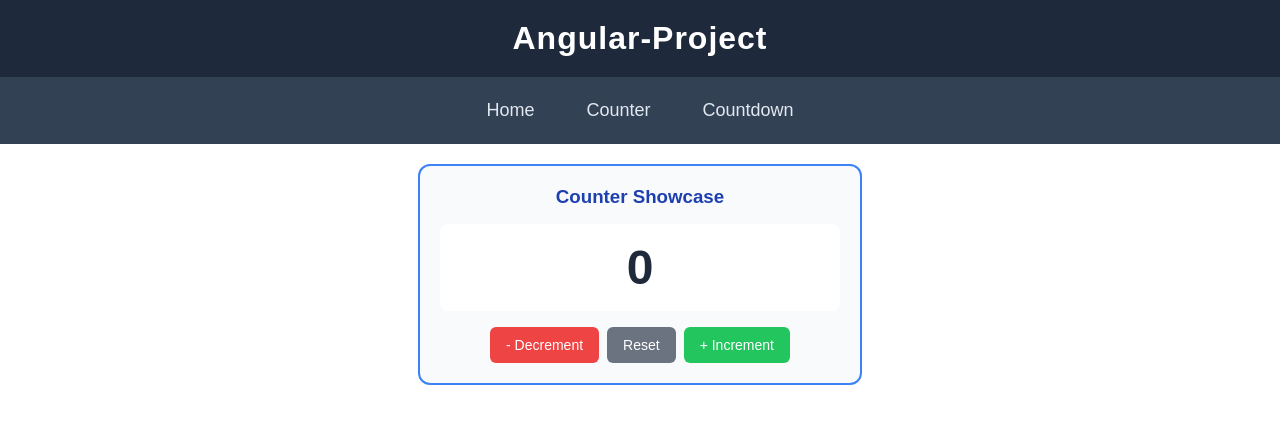
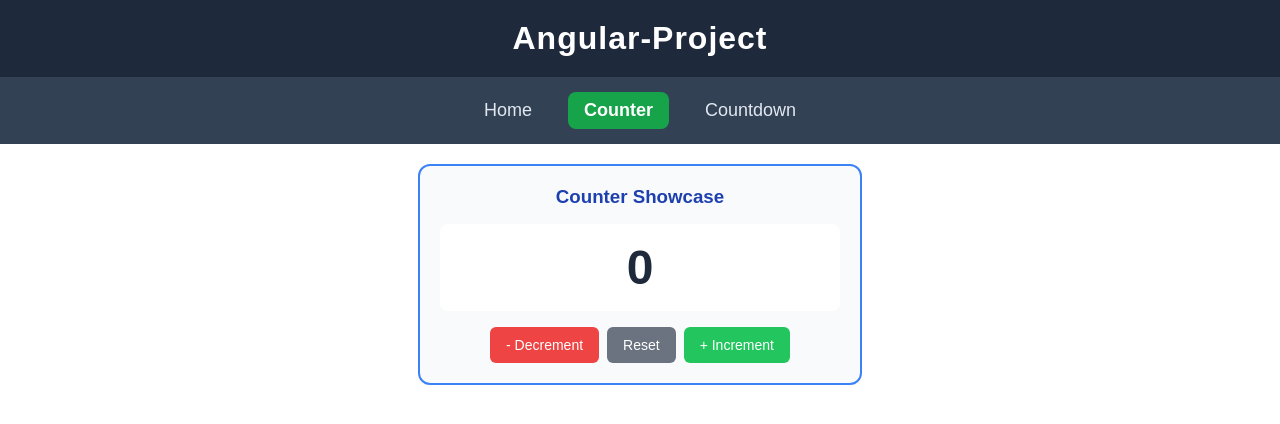
Before and after one commit to Anatoli33/Angular-Project, an Angular app in the folder project/: page /counter in a window 1280 px wide. Shown: the top 424 px of the page. Built offline with nearby package versions, Linux system fonts and the light colour scheme.

Commit message:
Active link styling

```diff
--- a/project/src/app/navigation/navigation.css
+++ b/project/src/app/navigation/navigation.css
@@ -41,7 +41,7 @@ nav a:hover {
 }
 
 /* Active link (Angular adds this class automatically if configured) */
-nav a.active {
+nav a.active-link {
   background: #16a34a;
   color: white;
   font-weight: bold;
--- a/project/src/app/navigation/navigation.html
+++ b/project/src/app/navigation/navigation.html
@@ -1,6 +1,6 @@
 <h1>Angular-Project</h1>
 <nav>
-<a routerLink="/" >Home</a>
-<a routerLink="/counter">Counter</a>
-<a routerLink="/countdown">Countdown</a>
+<a routerLink="/" routerLinkActive="active-link" [routerLinkActiveOptions]="{ exact: true }">Home</a>
+<a routerLink="/counter" routerLinkActive="active-link">Counter</a>
+<a routerLink="/countdown" routerLinkActive="active-link">Countdown</a>
 </nav>
```
